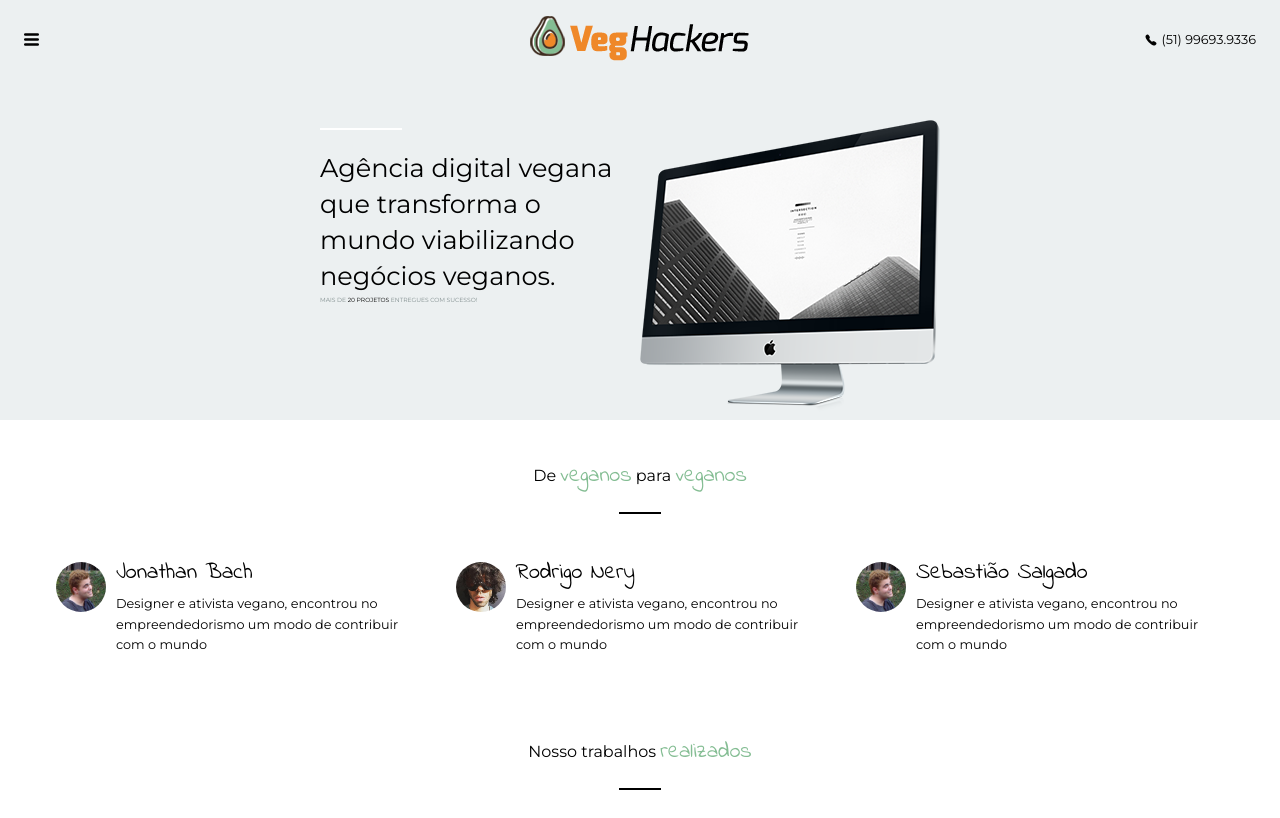
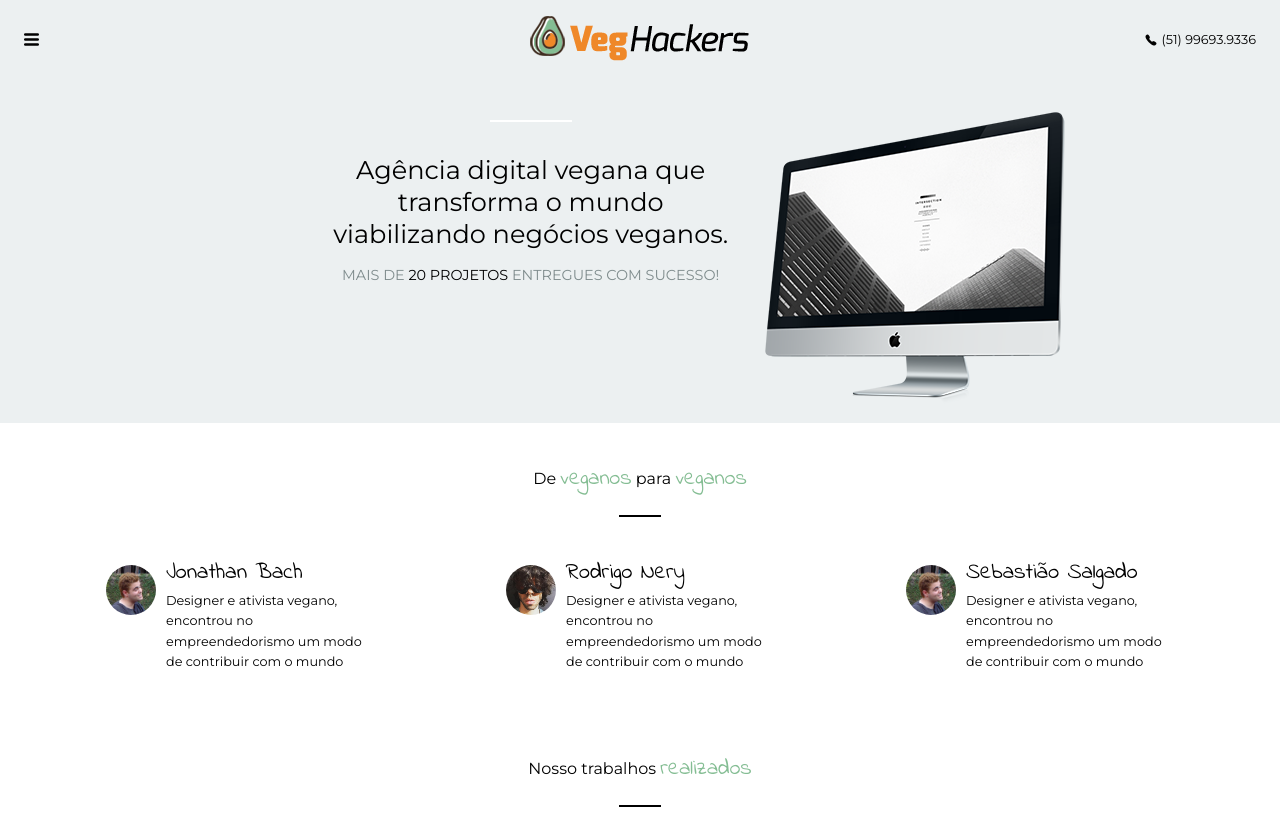
Before and after one commit to rodrigonerysilva/VegHackers, a plain HTML site: page index.html in a window 1280 px wide. Shown: the top 818 px of the page. Drawn offline with nearby package versions, Linux system fonts and the light colour scheme.

Commit message:
responsive_start

```diff
--- a/css/estilo.css
+++ b/css/estilo.css
@@ -6,30 +6,30 @@ header {
 h1 {
 	font-family: 'Montserrat', sans-serif;
 	color: #000;
-	font-size: 1.6em;
-	line-height: 1.4em;
+	font-size: 1.6rem;
+	line-height: 2rem;
 }
 
 h3 {
 	font-family: 'Montserrat', sans-serif;
 	color: #000;
-	font-size: 1em;
-	line-height: 2em;
+	font-size: 1rem;
+	line-height: 2rem;
 }
 
 h4 {
 	font-family: 'Indie Flower', cursive;
 	color: #000;
-	font-size: 1.4em;
-	line-height: 1em;
+	font-size: 1.4rem;
+	line-height: 1rem;
 }
 
 h5 {
 	font-family: 'Montserrat', sans-serif;
 	color: #7f8c8d;
-	font-size: 0.2em;
-	line-height: 0.6em;
-	padding-top: 2em;
+	font-size: 0.9rem;
+	line-height: 1.2rem;
+	padding: 1rem 0 1rem 0;
 	text-transform: uppercase;
 }
 
@@ -84,11 +84,8 @@ p {
 	justify-content: center;
 }
 
-.hero_txt,
-.hero_img {
-	flex: 1;
-	max-width: 340px;
-	padding-top: 40px;
+.hero_content {
+	padding-top: 2rem;
 }
 
 .hero_txt {
@@ -99,15 +96,13 @@ p {
 .hero-title-rule {
 	border: 1px solid #fff;
 	width: 80px;
-	position: relative;
-	margin-left: 0;
-	margin-bottom: 20px;
+	margin-bottom: 2rem;
 }
 
 .hero {
 	background-color: #ecf0f1;
 	color: #fff;
-	height: 340px;
+	padding-bottom: 1rem;
 }
 
 .about {
@@ -170,6 +165,9 @@ p {
 .missao {
 	background: #ecf0f1;
 	height: 300px;
+}
+
+.missao_content {
 	display: flex;
 	flex-direction: column;
 	align-items: center;
--- a/index.html
+++ b/index.html
@@ -26,16 +26,14 @@
 	</header>
 		<main>
 		<div class="hero">
-			<div class="flex-container">
-				<div class="row">
-					<div class="hero_txt">
+			<div class="row hero_content center-xs">
+				<div class="hero_txt col-xs-12 col-md-4 col-lg-4">
 					<hr class="hero-title-rule">
 					<h1>Agência digital vegana que transforma o mundo viabilizando negócios veganos.</h1>
 					<h5>Mais de <span class="black">20 projetos</span> entregues com sucesso!</h5>
 				</div>
-					<div class="hero_img">
+				<div class="hero_img col-xs-12 center-xs col-md-3 col-lg-2">
 					<img src="img/mockup_imac2.png">
-					</div>
 				</div>
 			</div>
 		</div>
@@ -45,8 +43,8 @@
 				<hr class="about-title-rule">
 			</div>
 		</div>
-		<div class="row about">
-			<div class="col-xs-12 col-sm-4">
+		<div class="row about around-xs">
+			<div class="col-xs-12 col-sm-4 col-md-3">
 				<div class="profissional">
 					<div class="profissional_avatar">
 						<img src="img/jon.png">
@@ -57,7 +55,7 @@
 					</div>
 				</div>
 			</div>
-			<div class="col-xs-12 col-sm-4">
+			<div class="col-xs-12 col-sm-4 col-md-3">
 				<div class="profissional">
 					<div class="profissional_avatar">
 						<img src="img/nery.jpg">
@@ -68,7 +66,7 @@
 					</div>
 				</div>
 			</div>
-			<div class="col-xs-12 col-sm-4">
+			<div class="col-xs-12 col-sm-4 col-md-3">
 				<div class="profissional">
 					<div class="profissional_avatar">
 						<img src="img/jon.png">
@@ -87,7 +85,7 @@
 			</div>
 		</div>
 		<div class="row about">
-			<div class="col-xs-12 col-sm-4 center-xs">
+			<div class="col-xs-12 col-sm-6 col-md-4 col-lg-3 center-xs">
 				<a href="projeto.html">
 					<div class="trabalho">
 						<div class="">
@@ -99,7 +97,7 @@
 					</div>
 				</div>
 			</a>
-			<div class="col-xs-12 col-sm-4 center-xs">
+			<div class="col-xs-12 col-sm-6 col-md-4 col-lg-3 center-xs">
 				<a href="projeto.html">
 					<div class="trabalho">
 						<div class="">
@@ -110,7 +108,7 @@
 						</div>
 					</div>
 			</div>
-			<div class="col-xs-12 col-sm-4 center-xs">
+			<div class="col-xs-12 col-sm-6 col-md-4 col-lg-3 center-xs">
 				<a href="projeto.html">
 					<div class="trabalho">
 						<div class="">
@@ -122,9 +120,7 @@
 					</div>
 				</a>
 			</div>
-		</div>
-		<div class="row about">
-			<div class="col-xs-12 col-sm-4 center-xs">
+			<div class="col-xs-12 col-sm-6 col-md-4 col-lg-3 center-xs">
 				<a href="projeto.html">
 					<div class="trabalho">
 						<div class="">
@@ -136,7 +132,7 @@
 					</div>
 				</a>
 			</div>
-			<div class="col-xs-12 col-sm-4 center-xs">
+			<div class="col-xs-12 col-sm-6 col-md-4 col-lg-3 center-xs">
 				<a href="projeto.html">
 					<div class="trabalho">
 						<div class="">
@@ -148,7 +144,7 @@
 					</div>
 				</a>
 			</div>
-			<div class="col-xs-12 col-sm-4 center-xs">
+			<div class="col-xs-12 col-sm-6 col-md-4 col-lg-3 center-xs">
 				<a href="projeto.html">
 					<div class="trabalho">
 						<div class="">
@@ -161,9 +157,11 @@
 				</a>
 			</div>
 		</div>
-		<div class="row missao">
+		<div class="row missao center-xs">
+			<div class="missao_content col-xs-12 col-lg-6 start-xs">
 				<hr class="missao-rule">
 				<h3 class=" col-xs-6"><span class="big">A VegWeb existe para </span> transformar o mundo em um lugar pacífico, trabalhando exclusivamente junto a empresas que tenham a filosofia de defesa à causa animal e meio ambiente.</h3>
+			</div>
 		</div>
 	</main>
 	<footer class="row footer">
```
Lines whose indentation alone changed are shown as unchanged.
